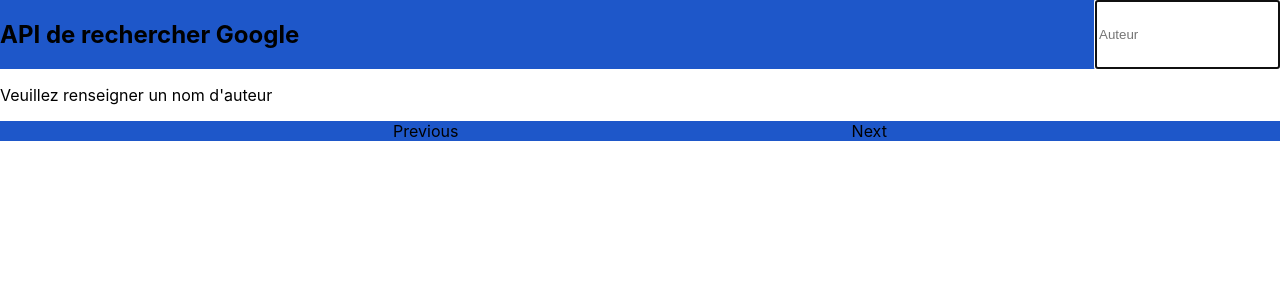
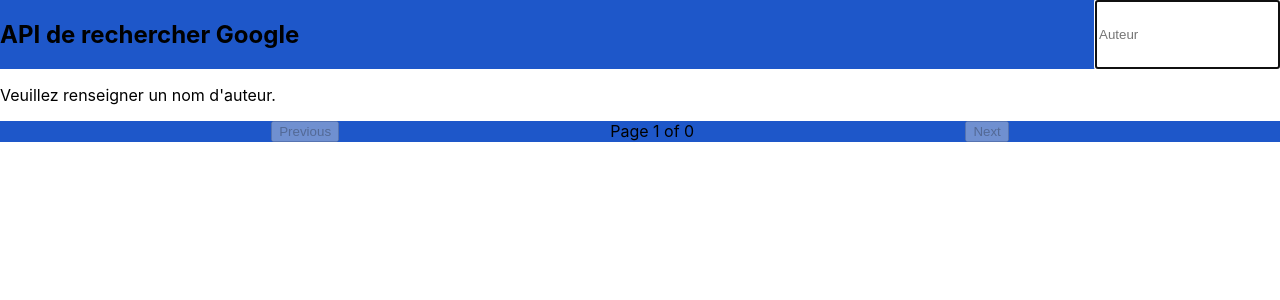
Before and after one commit to cenacrew/GoogleBookAPI, a React (Create React App) app: page / in a window 1280 px wide. Shown: the top 300 px of the page. Built offline with nearby package versions, Linux system fonts and the light colour scheme.

Commit message:
final without style

```diff
--- a/src/App.js
+++ b/src/App.js
@@ -1,13 +1,15 @@
 import './App.css';
 import React from 'react';
-import BookList from './components/BookList';
+import Paginator from './components/Paginator';
 
 function App() {
 
   const [author, setAuthor] = React.useState('');
+  const [startIndex, setStartIndex] = React.useState(0);
 
   const handleChange = (event) => {
     setAuthor(event.target.value);
+    setStartIndex(0); // Reset startIndex to 0 when author is changed
   }
 
 
@@ -15,7 +17,6 @@
 
     <div id="everything">
       <header>
-        <title>Bookle</title>
       </header>
       <nav>
         <h1>API de rechercher Google</h1>
@@ -23,11 +24,7 @@
       </nav>
       <div id="main">
       </div>
-      <BookList author={author}/>
-      <footer>
-        <a>Previous</a>
-        <a>Next</a>
-      </footer>
+      <Paginator author={author} startIndex={startIndex} setStartIndex={setStartIndex} />
     </div>
   )
 }
--- a/src/components/Book.js
+++ b/src/components/Book.js
@@ -10,17 +10,25 @@
 
   return (
     <div className="book">
-      <h2>{title ? title : 'No title available'}</h2>
-      <p>by {authors ? authors.join(', ') : 'Unknown author'}</p>
+      <a target="_blank" href={book.volumeInfo.previewLink}><h2>{title ? title : 'No title available'}</h2></a>
+      <p>Par {authors ? authors.join(', ') : 'Unknown author'}</p>
       {imageLinks && imageLinks.thumbnail ? (
         <img src={imageLinks.thumbnail} alt={title} />
       ) : (
-        <p>No Image</p>
+        <svg version="1.1" id="Layer_1"x="0px" y="0px" width="240px" viewBox="885.267 97.026 595.28 468.967" enable-background="new 885.267 97.026 595.28 468.967">
+          <g>
+            <path d="M1188.817,560.994c-44.025,0-61.375-26.134-67.799-41.713l-1.275-3.094H890.267V102.026h227.617 c25.866,0,50.33,11.359,67.118,31.164l3.814,4.5l3.814-4.5c16.785-19.805,41.249-31.164,67.119-31.164h215.797v414.161h-214.461 l-1.368,2.814C1252.097,534.684,1232.751,560.994,1188.817,560.994z M924.359,461.216h161.012c38.599,0,77.485,1.203,91.863,15.58 l8.535,8.536V208.015c0-43.675-26.646-71.896-67.885-71.896H924.359V461.216z M1259.75,136.119 c-29.714,0-53.889,24.178-53.889,53.896v288.317l8.535-8.536c7.523-7.523,20.068-8.949,40.587-8.949 c4.835,0,10.116,0.079,15.707,0.163c6.464,0.097,13.79,0.206,21.569,0.206h149.193V136.119H1259.75z"/>
+          </g>
+          <polygon points="1194.779,166.807 1200.112,504.807 1218.779,504.807 1250.779,480.14 1450.112,490.14 1450.112,120.14 1233.446,132.14 1198.779,151.474 "/>
+          <g>
+            <path fill="#FFFFFF" d="M1300.061,348.398l-0.37-9.633c-1.111-18.896,5.188-38.162,21.858-58.169 c11.856-14.078,21.49-25.934,21.49-38.532c0-12.967-8.522-21.488-27.046-22.229c-12.228,0-27.048,4.446-36.681,11.115, l-12.597-40.385c13.339-7.78,35.568-15.19,61.873-15.19c48.906,0,71.136,27.046,71.136,57.798 c0,28.158-17.412,46.683-31.493,62.244c-13.707,15.19-19.265,29.64-18.895,46.313v6.669H1300.061z M1290.428,404.112 c0-19.636,13.709-33.714,32.975-33.714c20.007,0,32.974,14.078,33.345,33.714c0,19.268-13.338,33.717-33.345,33.717 C1303.766,437.829,1290.428,423.379,1290.428,404.112z"/>
+          </g>
+        </svg>
       )}
       {truncatedDescription ? (
         <p>{truncatedDescription}</p>
       ) : (
-        <p>No description available</p>
+        <p>Pas de description disponible.</p>
       )}
     </div>
   );
--- a/src/components/BookList.js
+++ b/src/components/BookList.js
@@ -13,11 +13,19 @@
   componentDidMount() {
     this.title = document.querySelector('title');
     this.title.textContent = 'Bookle';
+    this.loadBooks();
   }
 
   componentDidUpdate(prevProps) {
-    if (this.props.author && prevProps.author !== this.props.author) {
-      axios.get(`https://www.googleapis.com/books/v1/volumes?q=inauthor:${this.props.author}`)
+    if (prevProps.author !== this.props.author || prevProps.startIndex !== this.props.startIndex) {
+      this.loadBooks();
+    }
+  }
+
+  loadBooks() {
+    const { author, startIndex } = this.props;
+    if (author) {
+      axios.get(`https://www.googleapis.com/books/v1/volumes?q=inauthor:${author}&startIndex=${startIndex}`)
         .then(res => {
           const books = res.data.items || [];
           this.setState({ books });
@@ -31,10 +39,10 @@
 
   render() {
     if (!this.props.author) {
-      return <p>Veuillez renseigner un nom d'auteur</p>;
+      return <p>Veuillez renseigner un nom d'auteur.</p>;
     }
     if (this.state.books.length === 0) {
-      return <p>Aucun livre ne porte cet auteur.</p>;
+      return <p>Aucun livre n'a cet auteur.</p>;
     }
     return (
       <ul>
@@ -44,5 +52,4 @@
       </ul>
     )
   }
-
 }
--- a/src/components/Paginator.js
+++ b/src/components/Paginator.js
@@ -0,0 +1,58 @@
+import React, { useState, useEffect } from 'react';
+import BookList from './BookList';
+
+const Paginator = ({ author, startIndex, setStartIndex }) => {
+  const [totalItems, setTotalItems] = useState(0);
+  const [currentPage, setCurrentPage] = useState(1);
+
+  useEffect(() => {
+    if (author) {
+      fetch(`https://www.googleapis.com/books/v1/volumes?q=inauthor:${author}&startIndex=${startIndex}&maxResults=10`)
+        .then(response => response.json())
+        .then(data => {
+          const totalItems = data.totalItems || 0;
+          setTotalItems(totalItems);
+        })
+        .catch(error => {
+          console.error(error);
+          setTotalItems(0);
+        });
+    }
+  }, [author, startIndex]);
+
+  useEffect(() => {
+    const currentPage = Math.ceil(startIndex / 10) + 1;
+    setCurrentPage(currentPage);
+  }, [startIndex]);
+
+  const handlePrevious = () => {
+    setStartIndex(Math.max(startIndex - 10, 0));
+  };
+
+  const handleNext = () => {
+    setStartIndex(startIndex + 10);
+  };
+
+  const disableNextButton = startIndex + 10 >= totalItems;
+
+  const totalPages = Math.ceil(totalItems / 10);
+
+  return (
+    <>
+      <BookList author={author} startIndex={startIndex} />
+      <footer>
+        <button disabled={startIndex === 0} onClick={handlePrevious}>
+          Previous
+        </button>
+        <div>
+          {`Page ${currentPage} of ${totalPages}`}
+        </div>
+        <button disabled={disableNextButton} onClick={handleNext}>
+          Next
+        </button>
+      </footer>
+    </>
+  );
+};
+
+export default Paginator;
```
